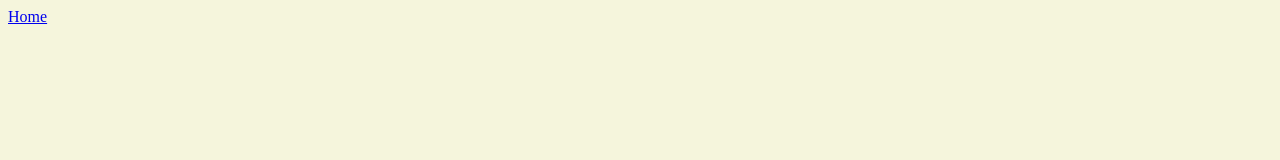
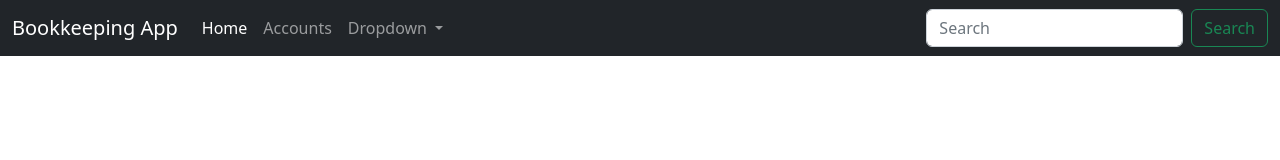
Before and after one commit to justinzhao07/BookkeepingApp, a plain HTML site: page page2.html in a window 1280 px wide. Drawn offline with nearby package versions, Linux system fonts and the light colour scheme.

Commit message:
bootstrap change

```diff
--- a/page2.html
+++ b/page2.html
@@ -1,18 +1,56 @@
 <!DOCTYPE html>
 <html>
+
 <head>
     <meta charset="UTF-8">
     <meta name="description" content="Cool description">
-        <title> S&P map </title>
+    <title> Accounts </title>
+    <link href="https://cdn.jsdelivr.net/npm/bootstrap@5.2.2/dist/css/bootstrap.min.css" rel="stylesheet"
+        integrity="sha384-Zenh87qX5JnK2Jl0vWa8Ck2rdkQ2Bzep5IDxbcnCeuOxjzrPF/et3URy9Bv1WTRi" crossorigin="anonymous">
+    <script src="https://cdn.jsdelivr.net/npm/bootstrap@5.2.2/dist/js/bootstrap.bundle.min.js"
+        integrity="sha384-OERcA2EqjJCMA+/3y+gxIOqMEjwtxJY7qPCqsdltbNJuaOe923+mo//f6V8Qbsw3"
+        crossorigin="anonymous"></script>
 </head>
-    <body style = "background-color: beige;" >
 
-        <header>
-            <nav>
-                <a href="index.html"> Home </a>
+<body>
+    <nav class="navbar navbar-expand-lg navbar-dark bg-dark">
+        <div class="container-fluid">
+            <a class="navbar-brand" href="index.html">Bookkeeping App</a>
+            <button class="navbar-toggler" type="button" data-bs-toggle="collapse"
+                data-bs-target="#navbarSupportedContent" aria-controls="navbarSupportedContent" aria-expanded="false"
+                aria-label="Toggle navigation">
+                <span class="navbar-toggler-icon"></span>
+            </button>
+            <div class="collapse navbar-collapse" id="navbarSupportedContent">
+                <ul class="navbar-nav me-auto mb-2 mb-lg-0">
+                    <li class="nav-item">
+                        <a class="nav-link active" aria-current="page" href="index.html">Home</a>
+                    </li>
+                    <li class="nav-item">
+                        <a class="nav-link" href="page2.html">Accounts</a>
+                    </li>
+                    <li class="nav-item dropdown">
+                        <a class="nav-link dropdown-toggle" href="#" role="button" data-bs-toggle="dropdown"
+                            aria-expanded="false">
+                            Dropdown
+                        </a>
+                        <ul class="dropdown-menu">
+                            <li><a class="dropdown-item" href="#">Action</a></li>
+                            <li><a class="dropdown-item" href="#">Another action</a></li>
+                            <li>
+                                <hr class="dropdown-divider">
+                            </li>
+                            <li><a class="dropdown-item" href="#">Something else here</a></li>
+                        </ul>
+                    </li>
+                </ul>
+                <form class="d-flex" role="search">
+                    <input class="form-control me-2" type="search" placeholder="Search" aria-label="Search">
+                    <button class="btn btn-outline-success" type="submit">Search</button>
+                </form>
+            </div>
+        </div>
     </nav>
-        </header>
-
     <main>
         <article>
             <section>
@@ -29,4 +67,5 @@
     </footer>
 
 </body>
+
 </html>
```
Lines whose indentation alone changed are shown as unchanged.
